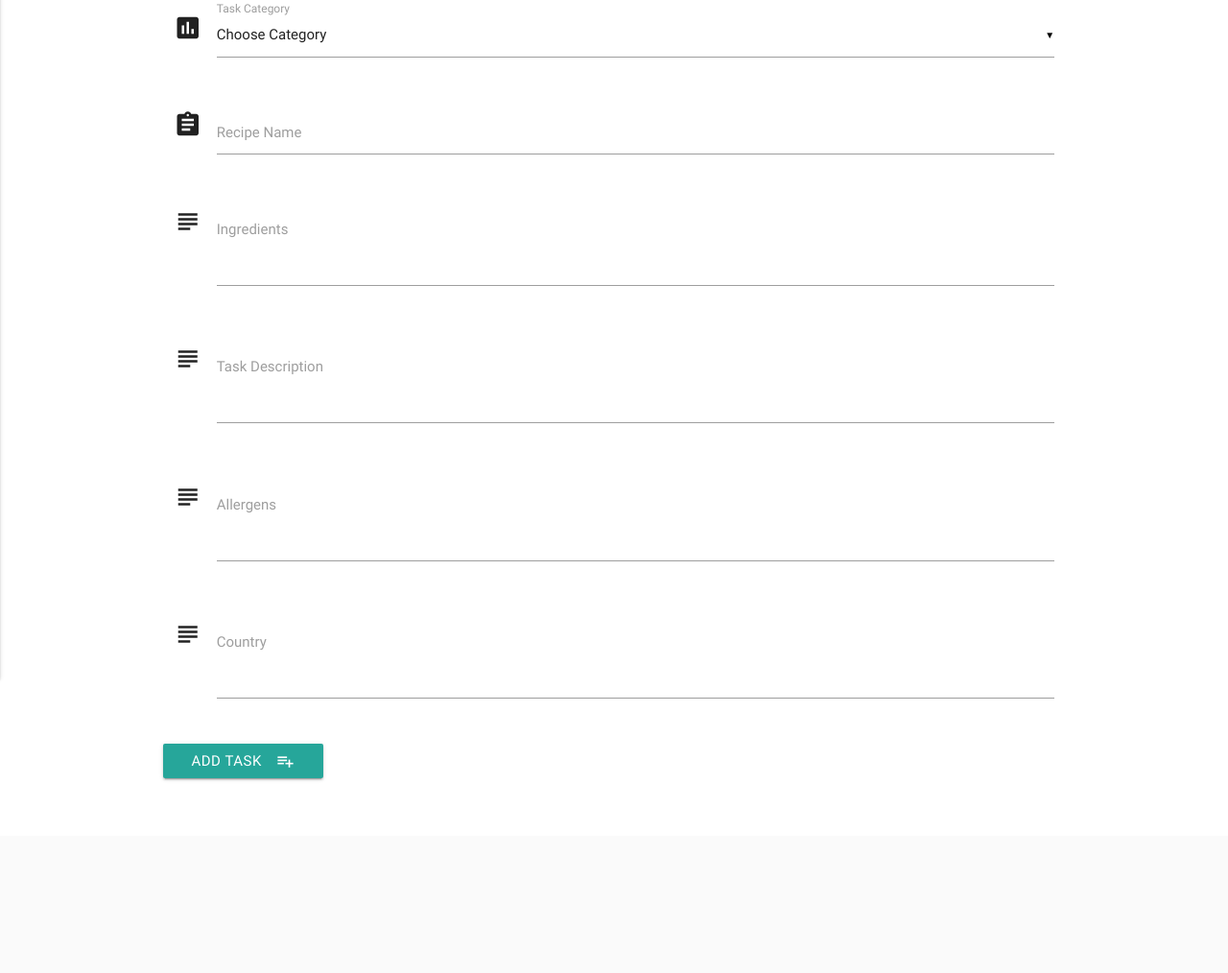
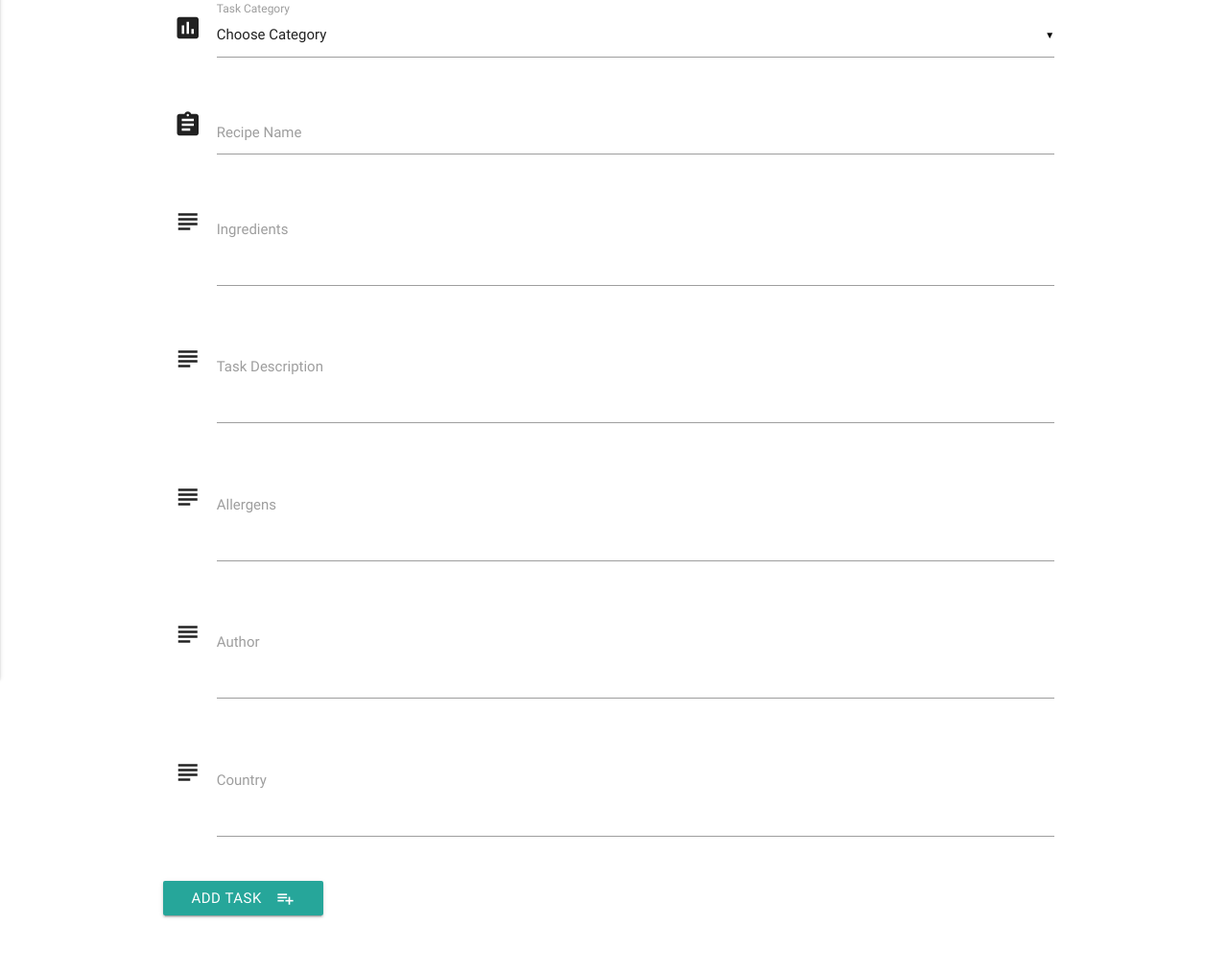
Before and after one commit to lubaninondo/project3, a Flask app: page /add_task in a window 1280 px wide. Shown: the part 153-1167 px from the top of the page at 96% size. Before the commit the page ends 966 px from the top, so only its background shows below. Run offline with Flask 2, Linux system fonts and the light colour scheme; data that the repository does not hold is empty; some libraries are stand-ins or nearby versions.

Commit message:
Modified Add Task

```diff
--- a/templates/addtask.html
+++ b/templates/addtask.html
@@ -46,6 +46,13 @@
         <div class="row">
             <div class="input-field col s12">
                 <i class="material-icons prefix">subject</i>
+                <textarea name="author" id="author" class="materialize-textarea"></textarea>
+                <label for="icon_telephone">Author</label>
+            </div>
+        </div>
+        <div class="row">
+            <div class="input-field col s12">
+                <i class="material-icons prefix">subject</i>
                 <textarea name="country" id="country" class="materialize-textarea"></textarea>
                 <label for="icon_telephone">Country</label>
             </div>
```
